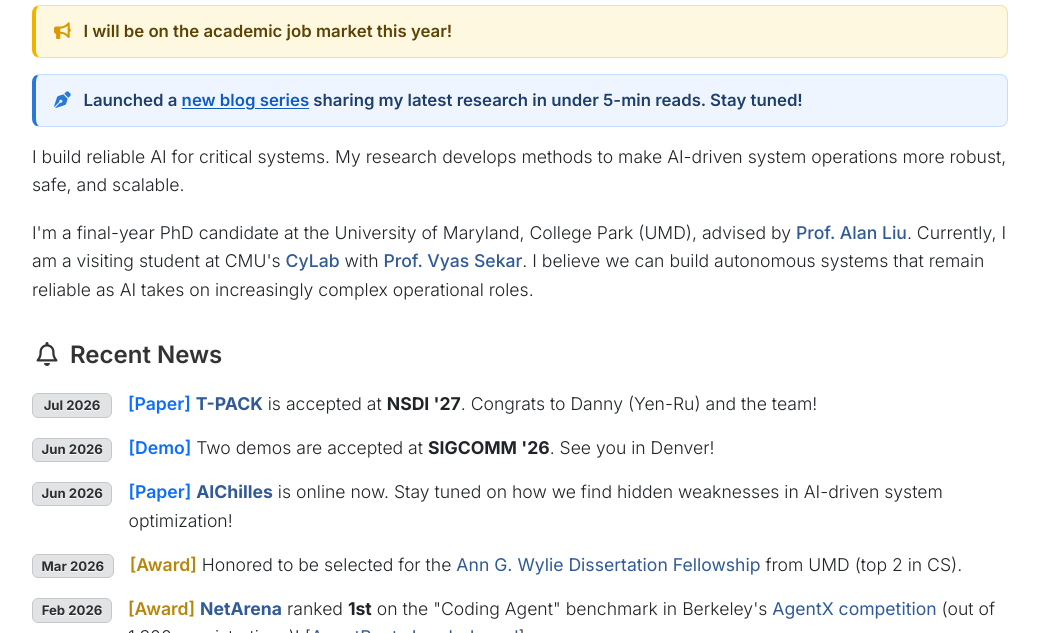
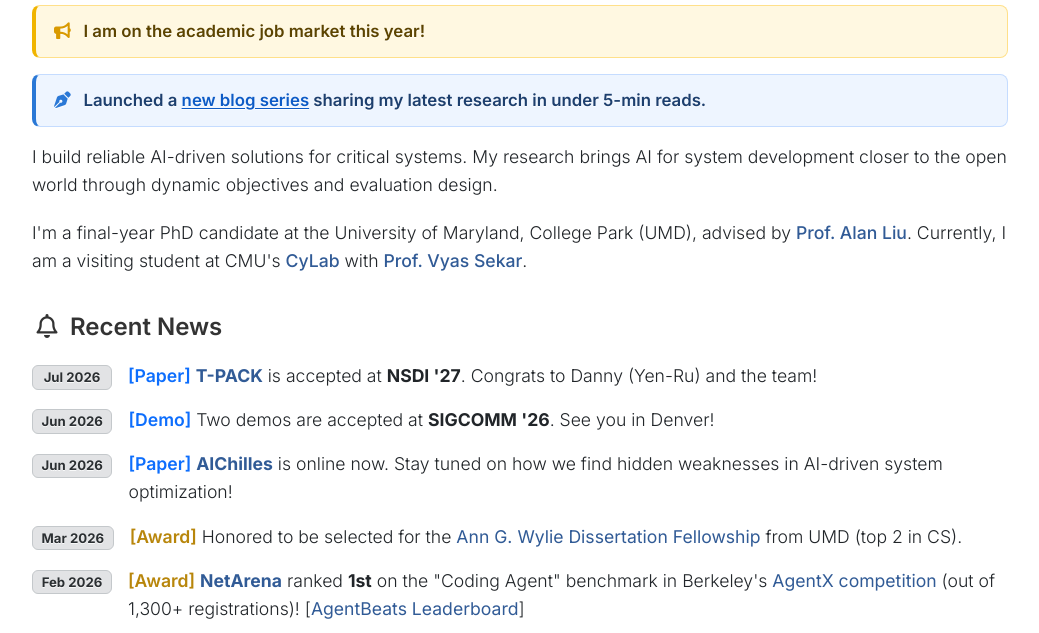
Before and after one commit to lesleychou/lesleychou.github.io, a plain HTML site: page index.html in a window 1280 px wide. Shown: the part 467-1100 px from the top of the page, without its empty margins (120-1159 px from the left). Drawn offline with nearby package versions, Linux system fonts and the light colour scheme.

Commit message:
Update CV, intro, job market note, and social icon order
Co-Authored-By: Claude Opus 5.5 <noreply@anthropic.com>

```diff
--- a/index.html
+++ b/index.html
@@ -370,12 +370,12 @@
           </div>
 
           <div class="d-flex align-items-center mt-3 gap-3">
+            <a class="text-body" href="https://scholar.google.com/citations?user=j_tC_xsAAAAJ&hl=en" data-bs-toggle="tooltip" data-bs-title="Google Scholar">
+              <i class="fa-brands fa-google-scholar" style="font-size: 28px;"></i></a>
             <a class="text-body" href="https://github.com/lesleychou" data-bs-toggle="tooltip" data-bs-title="GitHub">
               <i class="fa-brands fa-github" style="font-size: 28px;"></i></a>
             <a class="text-body" href="https://www.linkedin.com/in/lesley-yajie-zhou-84515a169/" data-bs-toggle="tooltip" data-bs-title="LinkedIn">
               <i class="fa-brands fa-linkedin" style="font-size: 28px;"></i></a>
-            <a class="text-body" href="https://scholar.google.com/citations?user=j_tC_xsAAAAJ&hl=en" data-bs-toggle="tooltip" data-bs-title="Google Scholar">
-              <i class="fa-brands fa-google-scholar" style="font-size: 28px;"></i></a>
             <a class="text-body" href="https://x.com/LesleyChou339" data-bs-toggle="tooltip" data-bs-title="Twitter">
               <i class="fa-brands fa-x-twitter" style="font-size: 28px;"></i></a>
           </div>
@@ -392,17 +392,17 @@
       </div>
       <div class="job-market">
         <i class="fa-solid fa-bullhorn fa-fw"></i>
-        <span>I will be on the academic job market this year!</span>
+        <span>I am on the academic job market this year!</span>
       </div>
       <div class="job-market blog-launch">
         <i class="fa-solid fa-pen-nib fa-fw"></i>
-        <span>Launched a <a href="blog/index.html">new blog series</a> sharing my latest research in under 5-min reads. Stay tuned!</span>
+        <span>Launched a <a href="blog/index.html">new blog series</a> sharing my latest research in under 5-min reads.</span>
       </div>
       <p>
-        I build reliable AI for critical systems. My research develops methods to make AI-driven system operations more robust, safe, and scalable.
+        I build reliable AI-driven solutions for critical systems. My research brings AI for system development closer to the open world through dynamic objectives and evaluation design.
       </p>
       <p>
-        I'm a final-year PhD candidate at the University of Maryland, College Park (UMD), advised by <a href="https://zaoxing.github.io/">Prof. Alan Liu</a>. Currently, I am a visiting student at CMU's <a href="https://www.cylab.cmu.edu/">CyLab</a> with <a href="https://users.ece.cmu.edu/~vsekar/">Prof. Vyas Sekar</a>. I believe we can build autonomous systems that remain reliable as AI takes on increasingly complex operational roles.
+        I'm a final-year PhD candidate at the University of Maryland, College Park (UMD), advised by <a href="https://zaoxing.github.io/">Prof. Alan Liu</a>. Currently, I am a visiting student at CMU's <a href="https://www.cylab.cmu.edu/">CyLab</a> with <a href="https://users.ece.cmu.edu/~vsekar/">Prof. Vyas Sekar</a>.
       </p>
     </div>
 
```
Also changed, not shown: 1 other file.
